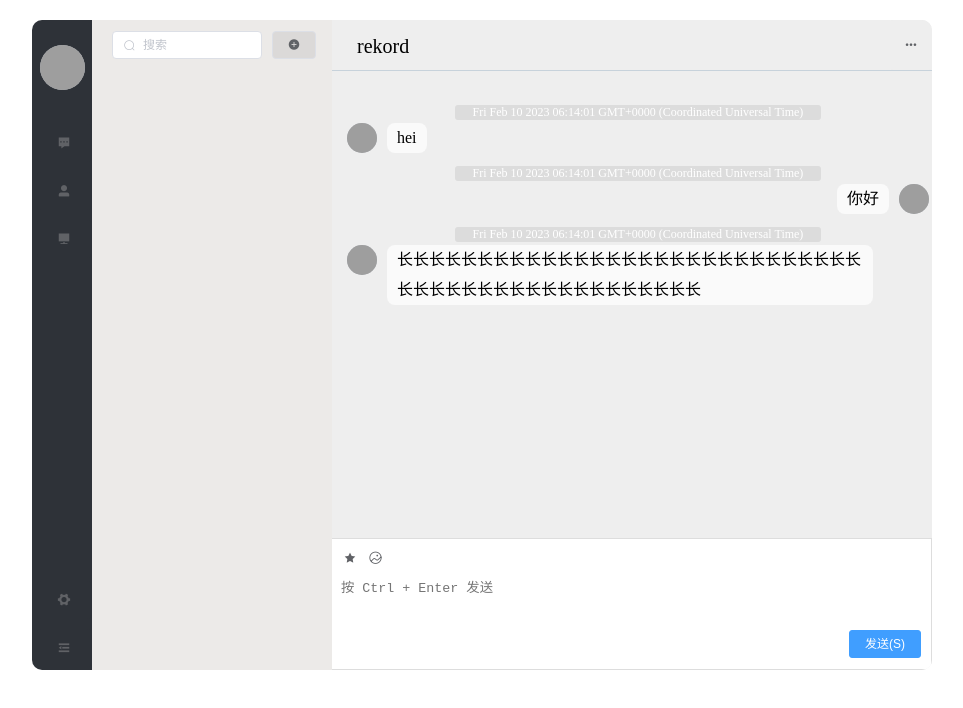
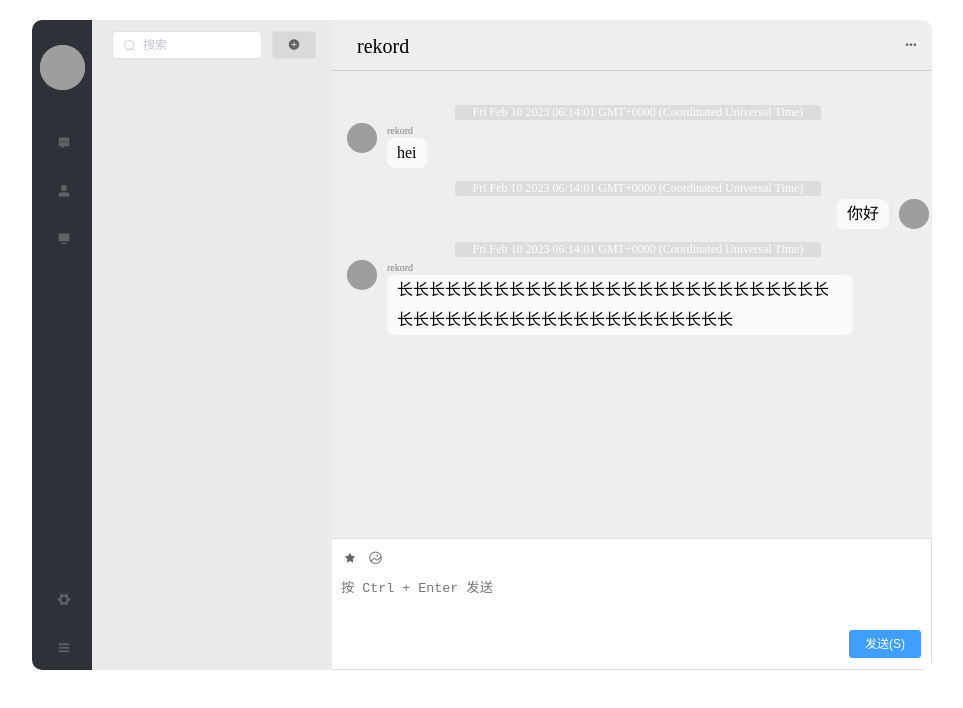
Before and after one commit to WebChatting/chatting-vue, a Vue app: page /#/chatting in a window 1280 px wide. Shown: the top 708 px of the page, without its empty margins (158-1121 px from the left). Built offline with nearby package versions, Linux system fonts and the light colour scheme; grey boxes are pictures that could not be loaded.

Commit message:
style: compatiable with group chat

```diff
--- a/src/components/Display.vue
+++ b/src/components/Display.vue
@@ -10,8 +10,11 @@
                         @error="false" shape="circle" :size="30" alt="Avatar">
                         <img src="https://cube.elemecdn.com/e/fd/0fc7d20532fdaf769a25683617711png.png"/>
                     </el-avatar>
+                    <div class="message">
+                        <p v-if="!isSingle && entry.style.left" class="username">{{entry.fromNickname}}</p>
                         <p v-if="entry.messageTypeId == 1" class="text">{{entry.content}}</p>
                         <img v-if="entry.messageTypeId == 2" :src="entry.content" class="img">
+                    </div>
                 </div>
             </li>
         </ul>
@@ -23,6 +26,7 @@
         name: "Display",
         data() {
             return {
+                isSingle: false,
                 messages: [
                     {
                         id: 1,
@@ -93,21 +97,25 @@
             .avatar {
                 margin: 0;
             }
+            .message {
+                max-width: 80%;
+                .username {
+                    margin: 0px;
+                    padding: 0px;
+                    line-height: 15px;
+                    font-size: 10px;
+                    color: grey;
+                }
                 .text {
                     margin: 0px;
                     display: inline-block;
                     padding: 0 10px;
-                max-width: 80%;
                     background-color: #fafafa;
                     border-radius: 8px;
                     line-height: 30px;
                 }
-            .img {
-                display: inline-block;
-                height: 100px;
-                width: 100px;
-                margin-top: 15px;
             }
+
         }
         .left {
             flex-direction: row;
@@ -120,6 +128,9 @@
             .avatar {
                 margin-left: 10px;
             }
+            .username {
+                text-align: right;
+            }
         }
     }
 </style>
```
Lines whose indentation alone changed are shown as unchanged.
